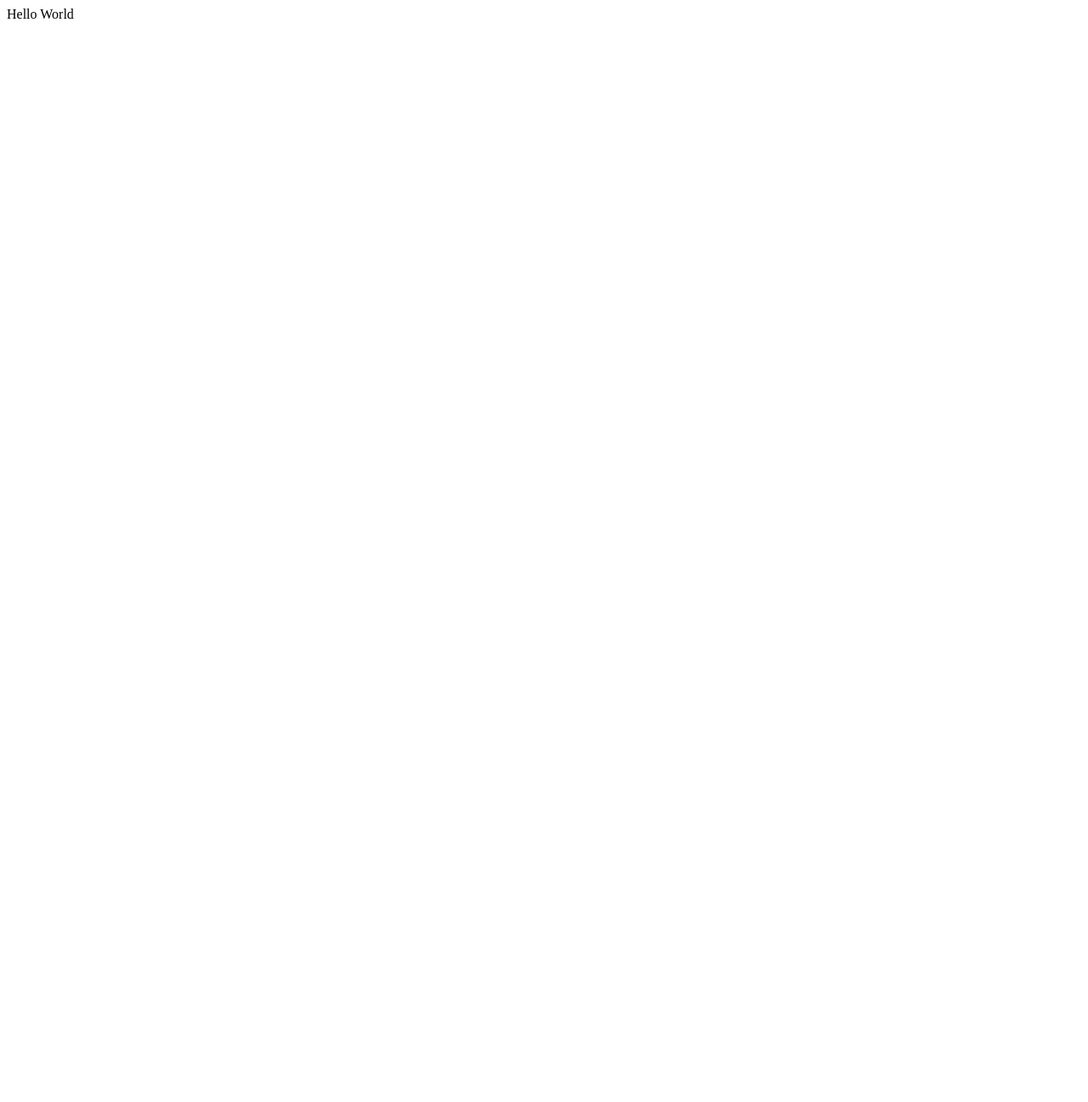
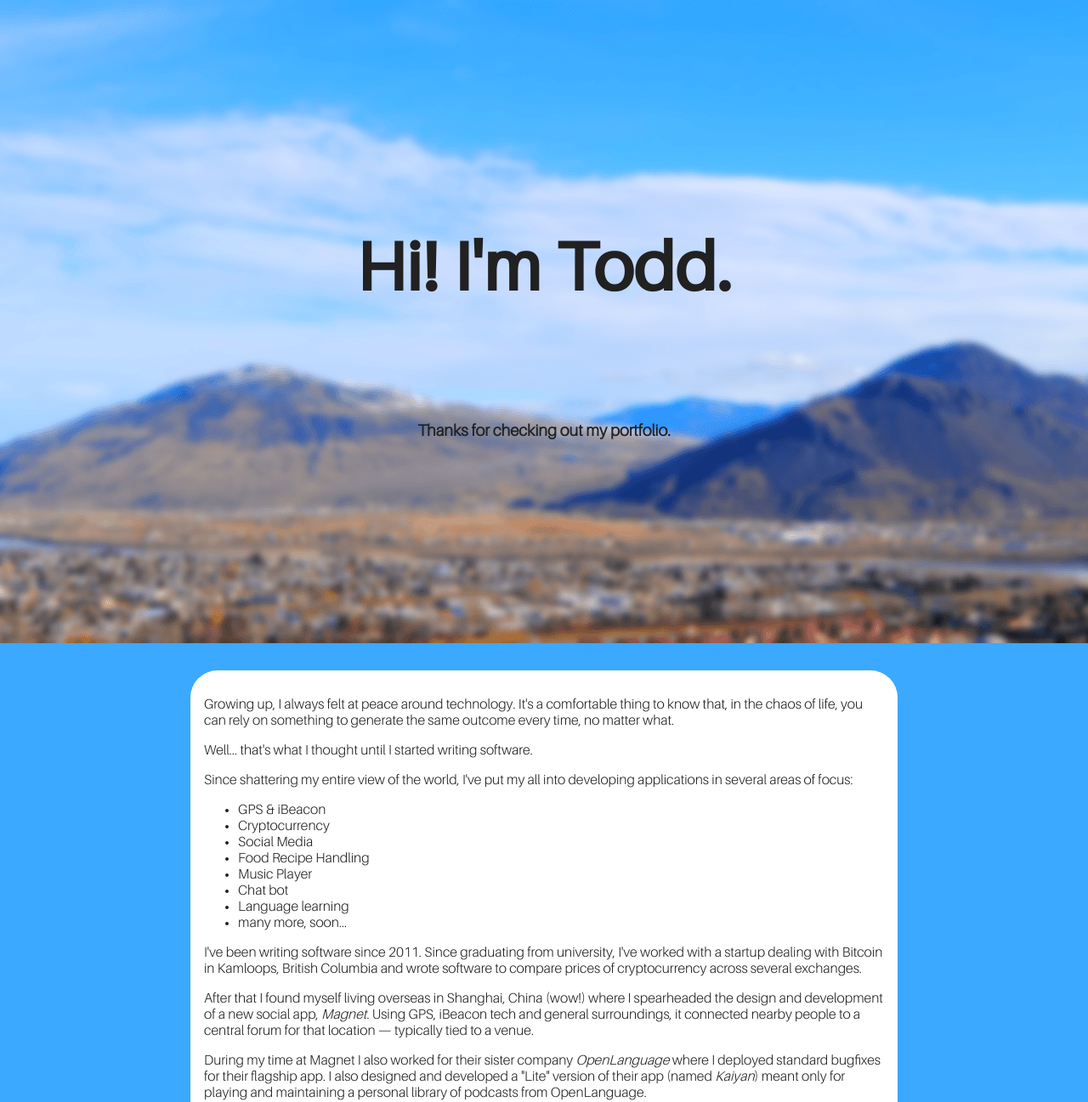
Before and after one commit to toddsch/toddsch.github.io, a plain HTML site: page index.html in a window 1280 px wide. Shown: the top 1297 px of the page at 85% size. Before the commit the page ends 800 px from the top, so only its background shows below. Drawn offline with Linux system fonts and the light colour scheme.

Commit message:
v1 of portfolio

```diff
--- a/index.html
+++ b/index.html
@@ -1 +1,58 @@
-Hello World
+<!DOCTYPE html>
+<html>
+<head>
+	<title>The Portfolio of Todd</title>
+	<link rel="stylesheet" type="text/css" href="styles.css" />
+	<script type="text/javascript" src="https://platform.linkedin.com/badges/js/profile.js" async defer></script>
+</head>
+<body>
+	<header>
+		<div id="headerText">
+			<!-- Introductory panel -->
+			<h1 style="font-size: 5em">Hi! I'm Todd.</h1>
+			<br><br><br>
+			<h3>Thanks for checking out my portfolio.</h3>
+		</div>
+	</header>
+
+	<article>
+
+
+		<!-- Short biography of my career -->
+		<section class="card" id="bio">
+			<p>Growing up, I always felt at peace around technology. It's a comfortable thing to know that, in the chaos of life, you can rely on something to generate the same outcome every time, no matter what.</p>
+
+			<p>Well... that's what I thought until I started writing software.</p>
+
+			<p>Since shattering my entire view of the world, I've put my all into developing applications in several areas of focus:</p>
+
+			<p>
+				<ul>
+					<li>GPS & iBeacon</li>
+					<li>Cryptocurrency</li>
+					<li>Social Media</li>
+					<li>Food Recipe Handling</li>
+					<li>Music Player</li>
+					<li>Chat bot</li>
+					<li>Language learning</li>
+					<li>many more, soon...</li>
+				</ul>
+			</p>
+
+			<p>I've been writing software since 2011. Since graduating from university, I've worked with a startup dealing with Bitcoin in Kamloops, British Columbia and wrote software to compare prices of cryptocurrency across several exchanges.</p>
+
+			<p>After that I found myself living overseas in Shanghai, China (wow!) where I spearheaded the design and development of a new social app, <i>Magnet</i>. Using GPS, iBeacon tech and general surroundings, it connected nearby people to a central forum for that location &mdash; typically tied to a venue.</p>
+
+			<p>During my time at Magnet I also worked for their sister company <i>OpenLanguage</i> where I deployed standard bugfixes for their flagship app. I also designed and developed a "Lite" version of their app (named <i>Kaiyan</i>) meant only for playing and maintaining a personal library of podcasts from OpenLanguage.</p>
+
+			<p>I've since returned to Canada and picked up contract work where available: for Bitnational, a company in Vancouver that specializes in operating a network of bitcoin ATMs. When not working professionally I'll chip away at ongoing personal projects, like a chatbot to use with my friends or a music player app; really, anything that comes to mind and sounds interesting or challenging.</p>
+
+			<p>Finally, I have no experience with it yet, but I keep noticing AI staring me down from the horizon. Soon.</p>
+		</section>
+
+		<section style="text-align: center;">
+			<div id="libadge" class="LI-profile-badge"  data-version="v1" data-size="large" data-locale="en_US" data-type="horizontal" data-theme="dark" data-vanity="toddscharien"><a class="LI-simple-link" href='https://ca.linkedin.com/in/toddscharien?trk=profile-badge'>Todd Scharien</a></div>
+		</section>
+	</article>
+</body>
+</html>
--- /dev/null
+++ b/styles.css
@@ -0,0 +1,67 @@
+@font-face {
+	font-family: 'aileron-regular';
+	src: url('fonts/Aileron-Regular.ttf');
+}
+
+@font-face {
+	font-family: 'aileron-light';
+	src: url('fonts/Aileron-Light.ttf');
+}
+
+* {
+	font-family: 'aileron-light', 'Calibri';
+	color: #212121;
+}
+
+h1 {
+	font-family: 'aileron-regular';
+}
+
+h3 {
+	font-family: 'aileron-light';
+}
+
+body {
+	/* Clear unwanted default padding */
+	margin: 0px;
+	background-color: #3AA9FF;
+}
+
+header {
+	position: relative;
+	height: 757px;
+
+	background-image: url('headerbg.png');
+	background-position: center;
+}
+
+#headerText {
+	position: absolute;
+	top: 50%;
+	right: 50%;
+	transform: translate(50%, -50%);
+	text-align: center;
+}
+
+article {
+	padding-top: 2em;
+}
+
+section {
+	max-width: 50em;
+
+	margin-bottom: 2em;
+	margin-left: auto;
+	margin-right: auto;
+}
+
+section.card {
+	padding: 1em;
+	border-radius: 2em;
+	background-color: white;
+}
+
+#libadge {
+	margin-left: auto;
+	margin-right: auto;
+}
```
Also changed, not shown: fonts/Aileron-Light.ttf (added), fonts/Aileron-Regular.ttf (added), headerbg.png (added).
